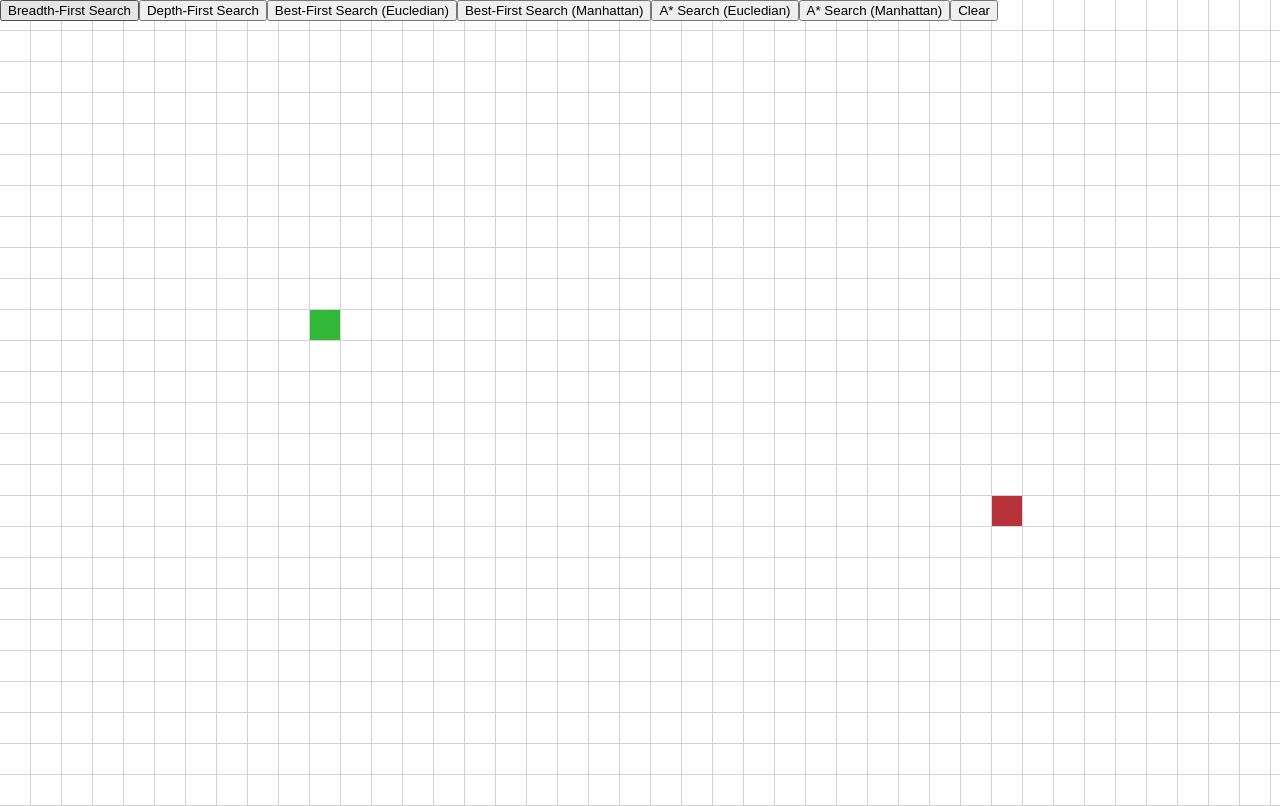
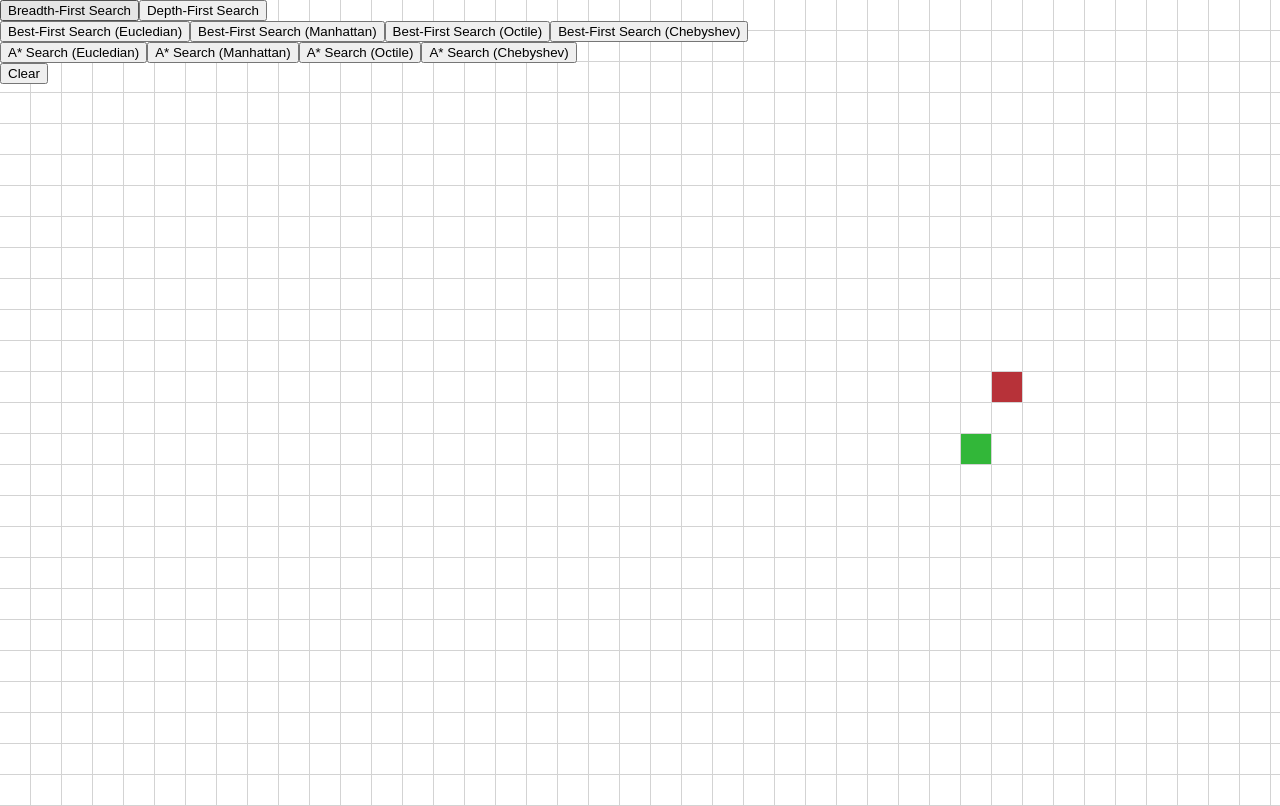
Before and after one commit to lowysng/pathfinder, a React (Create React App) app in the folder pathfinder/: page / in a window 1280 px wide. Shown: the top 806 px of the page. Built offline with nearby package versions, Linux system fonts and the light colour scheme; the HTML template or start-up script is replaced by a standard one.

Commit message:
add new heuristics

```diff
--- a/pathfinder/src/App.js
+++ b/pathfinder/src/App.js
@@ -1,20 +1,17 @@
 import React, { useState } from 'react';
 import Matrix from './Matrix';
-import { NODE_WIDTH, NODE_HEIGHT, initializeMatrix, Pathfinder, manhattan, eucledian } from './util';
+import { NODE_WIDTH, NODE_HEIGHT, initializeMatrix, Pathfinder, manhattan, eucledian, octile, chebyshev} from './util';
 import { bfs, dfs, bestfs, a_star } from './search';
 import './App.css';
 
 function App() {
 
-    // make walls
-    // cleanup UI
-
     const NUM_ROWS = Math.floor(window.innerHeight/NODE_HEIGHT);
     const NUM_COLS = Math.floor(window.innerWidth/NODE_WIDTH);
-    // const START_COORDS = { x: Math.floor(Math.random() * NUM_COLS), y: Math.floor(Math.random() * NUM_ROWS) };
-    // const END_COORDS = { x: Math.floor(Math.random() * NUM_COLS), y: Math.floor(Math.random() * NUM_ROWS) };
-    const START_COORDS = { x: 10, y: 10 };
-    const END_COORDS = { x: NUM_COLS-10, y: NUM_ROWS-10 };
+    const START_COORDS = { x: Math.floor(Math.random() * NUM_COLS), y: Math.floor(Math.random() * NUM_ROWS) };
+    const END_COORDS = { x: Math.floor(Math.random() * NUM_COLS), y: Math.floor(Math.random() * NUM_ROWS) };
+    // const START_COORDS = { x: 10, y: 10 };
+    // const END_COORDS = { x: NUM_COLS - 10, y: NUM_ROWS - 10 };
 
     const [startCoords, setStartCoords] = useState(START_COORDS);
     const [endCoords, setEndCoords] = useState(END_COORDS);
@@ -65,10 +62,18 @@ function App() {
             <Matrix matrix={matrix}/>
             <button onClick={() => search(bfs)}>Breadth-First Search</button>
             <button onClick={() => search(dfs)}>Depth-First Search</button>
-            <button onClick={() => search(bestfs, eucledian)}>Best-First Search (Eucledian)</button>
-            <button onClick={() => search(bestfs, manhattan)}>Best-First Search (Manhattan)</button>
-            <button onClick={() => search(a_star, eucledian)}>A* Search (Eucledian)</button>
-            <button onClick={() => search(a_star, manhattan)}>A* Search (Manhattan)</button>
+            <div style={{display: 'flex'}}>
+                <button onClick={() => search(bestfs, eucledian)}>Best-First Search (Eucledian)</button>
+                <button onClick={() => search(bestfs, manhattan)}>Best-First Search (Manhattan)</button>
+                <button onClick={() => search(bestfs, octile)}>Best-First Search (Octile)</button>
+                <button onClick={() => search(bestfs, chebyshev)}>Best-First Search (Chebyshev)</button>
+            </div>
+            <div style={{display: 'flex'}}>
+                <button onClick={() => search(a_star, eucledian)}>A* Search (Eucledian)</button>
+                <button onClick={() => search(a_star, manhattan)}>A* Search (Manhattan)</button>
+                <button onClick={() => search(a_star, octile)}>A* Search (Octile)</button>
+                <button onClick={() => search(a_star, chebyshev)}>A* Search (Chebyshev)</button>
+            </div>
             <button onClick={() => clear()}>Clear</button>
         </>
     )
--- a/pathfinder/src/util.js
+++ b/pathfinder/src/util.js
@@ -1,9 +1,16 @@
 export const NODE_WIDTH = 30;
 export const NODE_HEIGHT = 30;
-const MANHATTAN_MUL = 8;
-const EUCLEDIAN_MUL = 8;
+const MANHATTAN_MUL = 9;
+const EUCLEDIAN_MUL = 9;
+const OCTILE_MUL = 2.5;
+const CHEBYSHEV_MUL = 2.7;
 const STRAIGHT_MOVE_COST = 2.7;
 const DIAGONAL_MOVE_COST = 3;
+
+export const manhattan = (a, b) => MANHATTAN_MUL * Math.abs(a.y - b.y) + Math.abs(a.x - b.x);
+export const eucledian = (a, b) => EUCLEDIAN_MUL * ((a.y - b.y) ** 2) + ((a.x - b.x) ** 2) ** 0.5;
+export const octile = (a, b) => OCTILE_MUL * Math.max(Math.abs(a.x-b.x), Math.abs(a.y-b.y)) + (Math.sqrt(2)-1)*(Math.min(Math.abs(a.x-b.x), Math.abs(a.y-b.y)));
+export const chebyshev = (a, b) => CHEBYSHEV_MUL * Math.max(Math.abs(a.x-b.x), Math.abs(a.y-b.y));
 
 export const initializeMatrix = (row, width, start, end) => {
     const matrix = [];
@@ -69,9 +76,6 @@ export const getSolution = node => {
     if (node.parent === null) return [node.state];
     else return getSolution(node.parent).concat(node.state);
 }
-
-export const manhattan = (a, b) => MANHATTAN_MUL * Math.abs(a.y - b.y) + Math.abs(a.x - b.x);
-export const eucledian = (a, b) => EUCLEDIAN_MUL * ((a.y - b.y) ** 2) + ((a.x - b.x) ** 2) ** 0.5;
 
 export class Pathfinder {
     constructor(startCoords, endCoords, canvasDimensions) {
```
